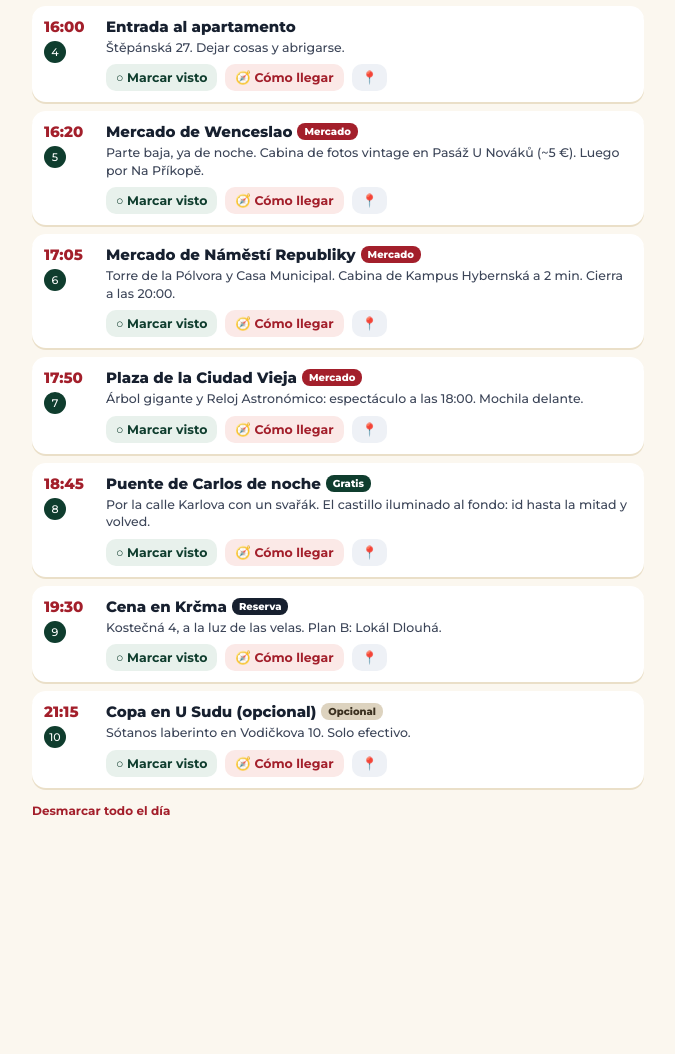
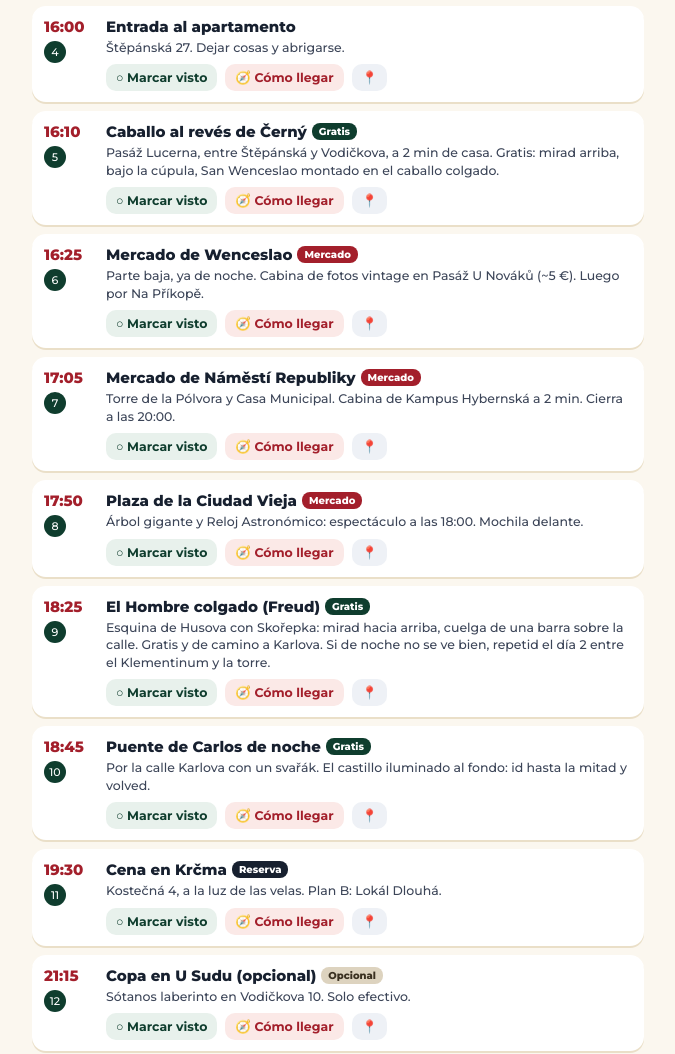
Before and after one commit to danielgestionempresas-cmyk/Praga, a plain HTML site: page index.html in a window 1280 px wide. Shown: the part 1288-2342 px from the top of the page, without its empty margins (302-977 px from the left). Before the commit the page ends 2202 px from the top, so only its background shows below. Drawn offline with nearby package versions, Linux system fonts and the light colour scheme.

Commit message:
Update index.html

```diff
--- a/index.html
+++ b/index.html
@@ -115,9 +115,11 @@ d1:[
  ["13:30","Trolebús 59 + metro A","Trolebús 59 hasta la última parada (Nádraží Veleslavín) y metro A hasta Můstek o Muzeum.",50.0838,14.4246,"transit",null,1],
  ["14:30","Comida tardía · Lokál U Jiráta","Si no os dejan entrar antes de las 16:00, comed aquí con las maletas, a 3 min del apartamento.",50.0806,14.4229,"walking",null],
  ["16:00","Entrada al apartamento","Štěpánská 27. Dejar cosas y abrigarse.",50.0786,14.4256,"walking",null],
- ["16:20","Mercado de Wenceslao","Parte baja, ya de noche. Cabina de fotos vintage en Pasáž U Nováků (~5 €). Luego por Na Příkopě.",50.0838,14.4246,"walking","mk"],
+ ["16:10","Caballo al revés de Černý","Pasáž Lucerna, entre Štěpánská y Vodičkova, a 2 min de casa. Gratis: mirad arriba, bajo la cúpula, San Wenceslao montado en el caballo colgado.",50.0812,14.4255,"walking","free"],
+ ["16:25","Mercado de Wenceslao","Parte baja, ya de noche. Cabina de fotos vintage en Pasáž U Nováků (~5 €). Luego por Na Příkopě.",50.0838,14.4246,"walking","mk"],
  ["17:05","Mercado de Náměstí Republiky","Torre de la Pólvora y Casa Municipal. Cabina de Kampus Hybernská a 2 min. Cierra a las 20:00.",50.0880,14.4289,"walking","mk"],
  ["17:50","Plaza de la Ciudad Vieja","Árbol gigante y Reloj Astronómico: espectáculo a las 18:00. Mochila delante.",50.0875,14.4213,"walking","mk"],
+ ["18:25","El Hombre colgado (Freud)","Esquina de Husova con Skořepka: mirad hacia arriba, cuelga de una barra sobre la calle. Gratis y de camino a Karlova. Si de noche no se ve bien, repetid el día 2 entre el Klementinum y la torre.",50.0842,14.4183,"walking","free"],
  ["18:45","Puente de Carlos de noche","Por la calle Karlova con un svařák. El castillo iluminado al fondo: id hasta la mitad y volved.",50.0865,14.4114,"walking","free"],
  ["19:30","Cena en Krčma","Kostečná 4, a la luz de las velas. Plan B: Lokál Dlouhá.",50.0893,14.4192,"walking","res"],
  ["21:15","Copa en U Sudu (opcional)","Sótanos laberinto en Vodičkova 10. Solo efectivo.",50.0817,14.4205,"walking","opt"]],
@@ -152,10 +154,11 @@ d3:[
  ["14:35","Hacia el muelle 3B","Cruzar el puente y seguir la orilla hasta el final de Pařížská. 20 min antes.",50.0918,14.4170,"walking",null],
  ["15:00","Crucero al atardecer","Prague Boats, muelle 3B junto al puente Čech. 1 hora, con calefacción.",50.0918,14.4170,"walking","res"],
  ["16:15","El farolero del puente","Empieza a las 16:05 en Křižovnické náměstí; lo pilláis a la vuelta.",50.0864,14.4147,"walking","free"],
- ["17:00","Mercado de Holešovice","Diseño local; los jueves, cine navideño.",50.0988,14.4470,"transit","mk"],
- ["18:10","Ciudad Vieja de noche + U Prince","Copa opcional con la plaza a vuestros pies.",50.0865,14.4206,"transit","opt"],
- ["19:45","Cena en Pork's Vodičkova","Codillo para compartir. Reserva.",50.0812,14.4219,"walking","res"],
- ["21:30","Vzorkovna, el bar del perro (opcional)","Tarjeta que se carga en efectivo. O U Sudu.",50.0818,14.4172,"walking","opt"]],
+ ["17:00","Concierto navideño · Klementinum","Capilla de los Espejos, «Christmas Classic Spectacular», 60 min, con calefacción. 800–1100 CZK por persona; compradlo online (cancelación gratis hasta 24 h antes). Sitio libre: llegad a las 16:40, está al lado del farolero.",50.0862,14.4160,"walking","res"],
+ ["18:10","Mirador de Letná (Metrónomo)","Andando por la orilla hasta el puente Čech y escaleras arriba (20 min), o tranvía 17. Los puentes iluminados de noche.",50.0947,14.4185,"walking","free"],
+ ["18:50","Mercado de Holešovice","Tranvía desde Letenské náměstí (10 min). Diseño local; los jueves, cine navideño.",50.0988,14.4470,"transit","mk"],
+ ["20:15","Cena en Pork's Vodičkova","Codillo para compartir. Reservad a las 20:15.",50.0812,14.4219,"transit","res"],
+ ["21:45","Vzorkovna, el bar del perro (opcional)","Tarjeta que se carga en efectivo. O U Sudu.",50.0818,14.4172,"walking","opt"]],
 d4:[
  ["7:00","Desayuno cerca de casa","Sin prisas.",50.0786,14.4256,"walking",null],
  ["7:40","Plaza de Wenceslao vacía","Último paseo con el Museo Nacional al fondo.",50.0805,14.4280,"walking","free"],
```
